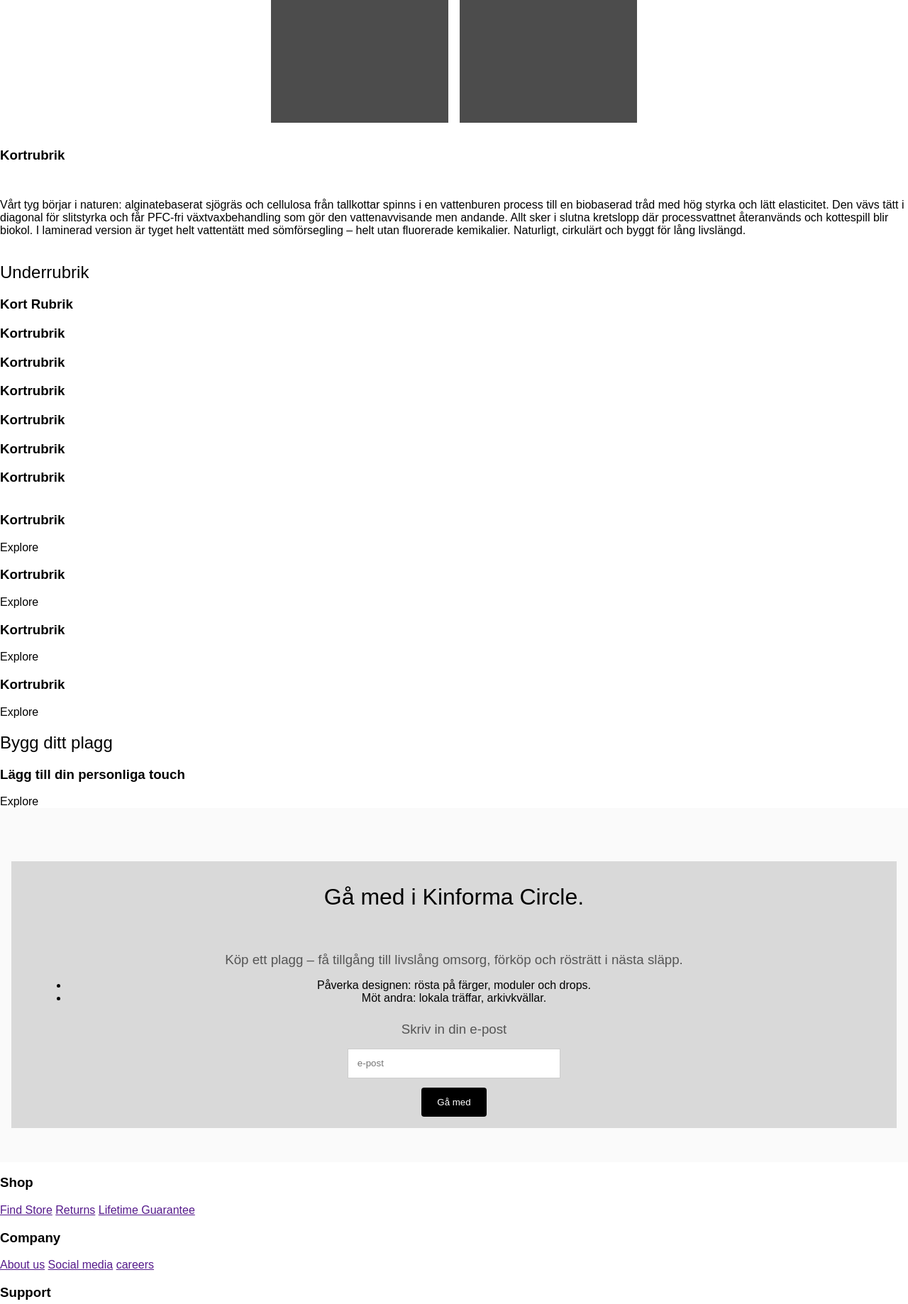
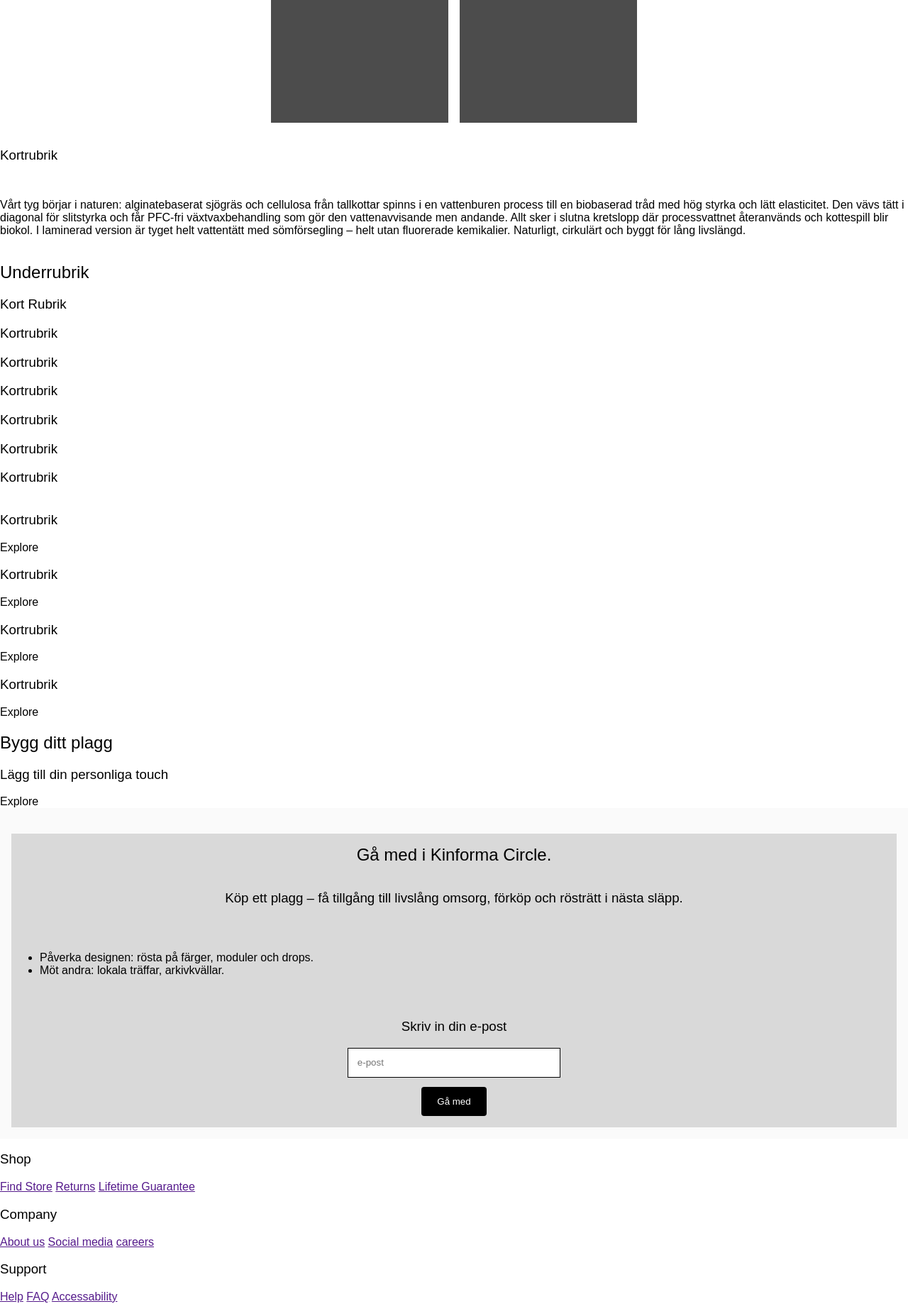
Before and after one commit to BAlmroth/Kinforma, a PHP site: page /php/index.php in a window 1280 px wide. Shown: the part 1960-3798 px from the top of the page at 71% size. Run offline with PHP 8.4, Linux system fonts and the light colour scheme.

Commit message:
tweaked epost, set base for submit function

```diff
--- a/css/epost.css
+++ b/css/epost.css
@@ -2,7 +2,7 @@
 .epost {
     background-color: #fafafa;
     text-align: center;
-    padding: 3rem 1rem;
+    padding: 1rem;
     margin: 0;
 }
 .epost-container {
@@ -10,20 +10,14 @@
 }
 
 .epost h2 {
-    font-size: 2rem;
-    padding: 2rem;
+
+    padding: 1rem;
 }
 
-.epost h3 {
-    font-weight: 400;
-    color: #555;
-    margin-bottom: 1rem;
-    padding: 0 2rem;
-}
 
 .epost-input {
     margin-top: 1.5rem;
-    padding-bottom: 1rem;
+    padding: 1rem;
 }
 
 .epost input {
@@ -34,7 +28,10 @@
     margin-bottom: 0.8rem;
 }
 ul{
-    padding: 0 5rem;
+    padding: 0 2.5rem;
+    margin-top: 4rem;
+    text-align: start;
+
 }
 
 .epost button {
@@ -46,3 +43,13 @@ ul{
     padding: 0.8rem 1.4rem;
     border-radius: 4px;
 }
+
+.epost input {
+    border: 1px solid #000;
+}
+
+/* lägg till click animation */
+
+/* if (isset($_POST['email'])){
+    $email = $_POST['email'];
+   popup thank you */
--- a/css/style.css
+++ b/css/style.css
@@ -34,6 +34,6 @@ main {
   flex-direction: column;
 }
 
-h1, h2{
+h1, h2, h3{
   font-weight: var(--regular-font-weight);
 }
--- a/php/epost.php
+++ b/php/epost.php
@@ -8,7 +8,8 @@
       </ul>
       <div class="epost-input">
         <h3>Skriv in din e-post</h3>
-        <input type="email" placeholder="e-post">
+        <label for= "email"></label>
+        <input type="email" name="email" placeholder="e-post">
         <button type="submit">Gå med</button>
       </div>
     </div>
```
